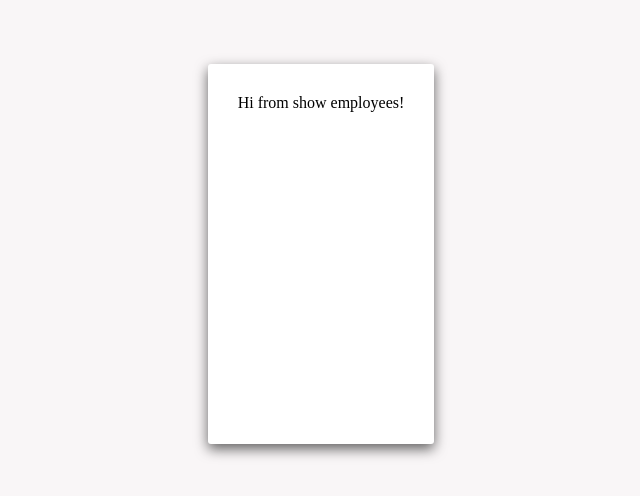
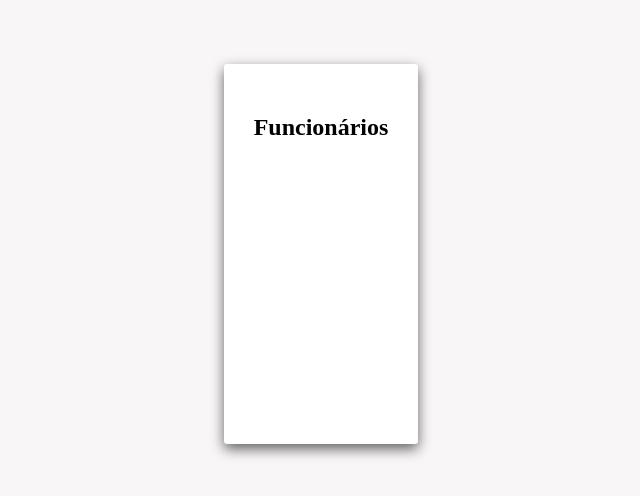
Before and after one commit to jpbahiaz/seidor-test, a React app: page /employees/show in a window 1280 px wide. Shown: the part 144-640 px from the top of the page, without its empty margins (319-959 px from the left). Built offline with nearby package versions, Linux system fonts and the light colour scheme.

Commit message:
Adding PageHeader component

```diff
--- a/src/components/page/style.ts
+++ b/src/components/page/style.ts
@@ -3,7 +3,7 @@ import { displayFlexColumn } from '@/common/styles'
 
 const PageStyle = styled.div`
 	${displayFlexColumn}
-	height: 90vh;
+	height: 85vh;
 
 	.page-content {
 		padding: 30px 10px;
--- /dev/null
+++ b/src/components/pageHeader/index.tsx
@@ -0,0 +1,16 @@
+import React from 'react'
+import PageHeaderStyle from './style'
+
+type TPageHeader = {
+	title: string;
+}
+
+function PageHeader({ title }: TPageHeader) {
+	return (
+		<PageHeaderStyle>
+			<h2>{ title }</h2>
+		</PageHeaderStyle>
+	)
+}
+
+export default PageHeader
--- /dev/null
+++ b/src/components/pageHeader/style.ts
@@ -0,0 +1,7 @@
+import styled from "styled-components";
+
+const PageHeaderStyle = styled.header`
+
+`
+
+export default PageHeaderStyle
--- a/src/pages/employees/showEmployees/index.tsx
+++ b/src/pages/employees/showEmployees/index.tsx
@@ -1,10 +1,11 @@
 import React from 'react'
 import ShowEmployeesStyle from './style'
+import PageHeader from '@/components/pageHeader'
 
 function ShowEmployees() {
 	return (
 		<ShowEmployeesStyle>
-			Hi from show employees!
+			<PageHeader title='Funcionários'/>
 		</ShowEmployeesStyle>
 	)
 }
```
